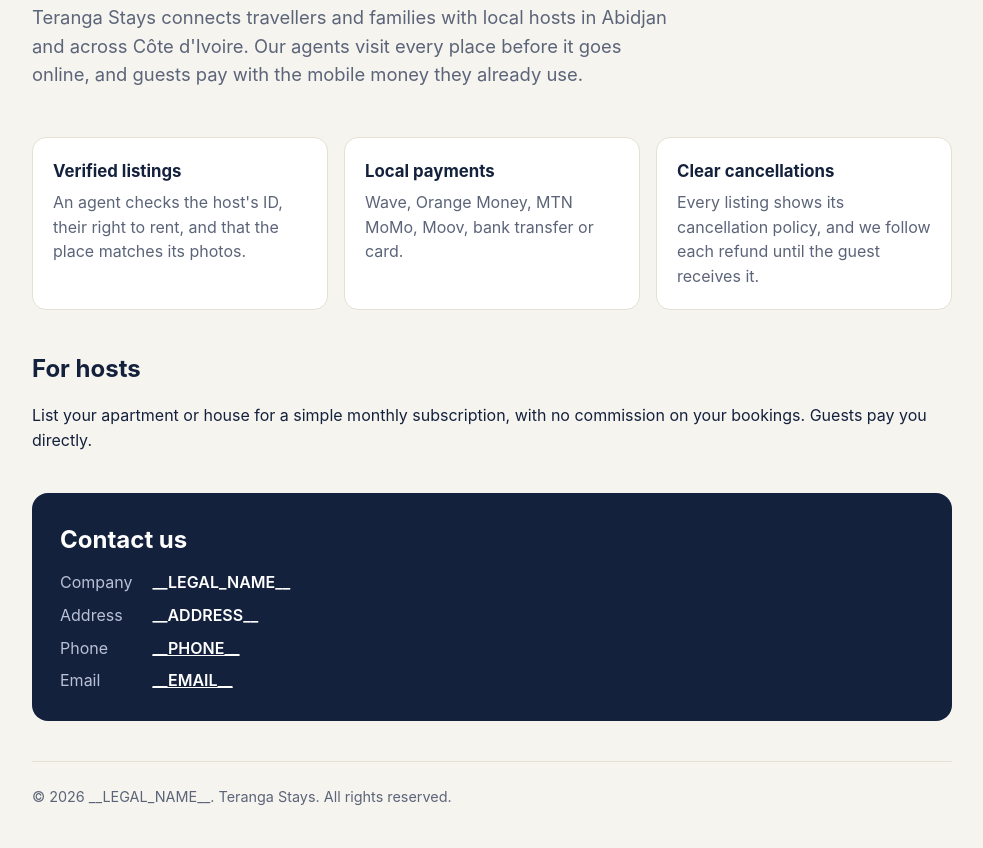
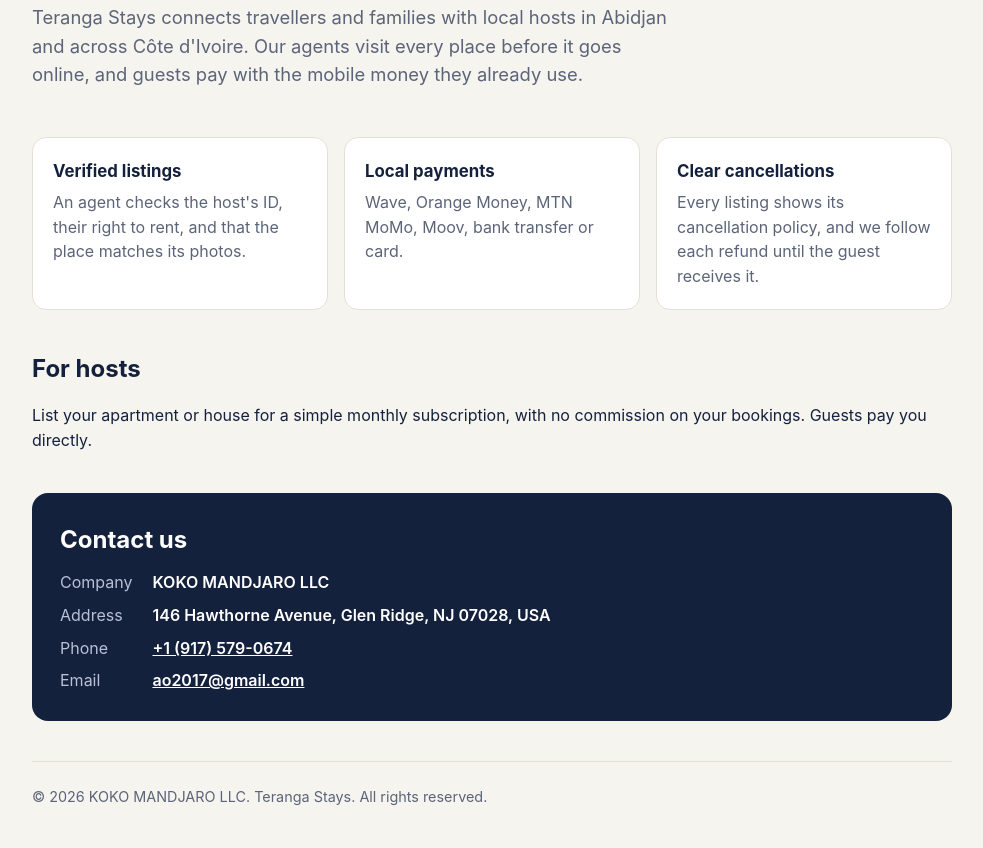
Before and after one commit to ao2017/teranga-stays, a plain HTML site: page index.html in a window 1280 px wide. Shown: the part 291-1139 px from the top of the page, without its empty margins (148-1131 px from the left). Drawn offline with Linux system fonts and the light colour scheme.

Commit message:
Add files via upload
add contact

```diff
--- a/index.html
+++ b/index.html
@@ -84,18 +84,18 @@
     <h2 data-lang="en">Contact us</h2><h2 data-lang="fr">Nous contacter</h2>
     <dl>
       <dt data-lang="en">Company</dt><dt data-lang="fr">Société</dt>
-      <dd>__LEGAL_NAME__</dd>
+      <dd>KOKO MANDJARO LLC</dd>
       <dt data-lang="en">Address</dt><dt data-lang="fr">Adresse</dt>
-      <dd>__ADDRESS__</dd>
+      <dd>146 Hawthorne Avenue, Glen Ridge, NJ 07028, USA</dd>
       <dt data-lang="en">Phone</dt><dt data-lang="fr">Téléphone</dt>
-      <dd><a href="tel:__PHONE_LINK__">__PHONE__</a></dd>
+      <dd><a href="tel:+19175790674">+1 (917) 579-0674</a></dd>
       <dt>Email</dt>
-      <dd><a href="mailto:__EMAIL__">__EMAIL__</a></dd>
+      <dd><a href="mailto:ao2017@gmail.com">ao2017@gmail.com</a></dd>
     </dl>
   </section>
 
   <footer>
-    © <span id="year">2026</span> __LEGAL_NAME__. Teranga Stays.
+    © <span id="year">2026</span> KOKO MANDJARO LLC. Teranga Stays.
     <span data-lang="en">All rights reserved.</span><span data-lang="fr">Tous droits réservés.</span>
   </footer>
 </div>
```
